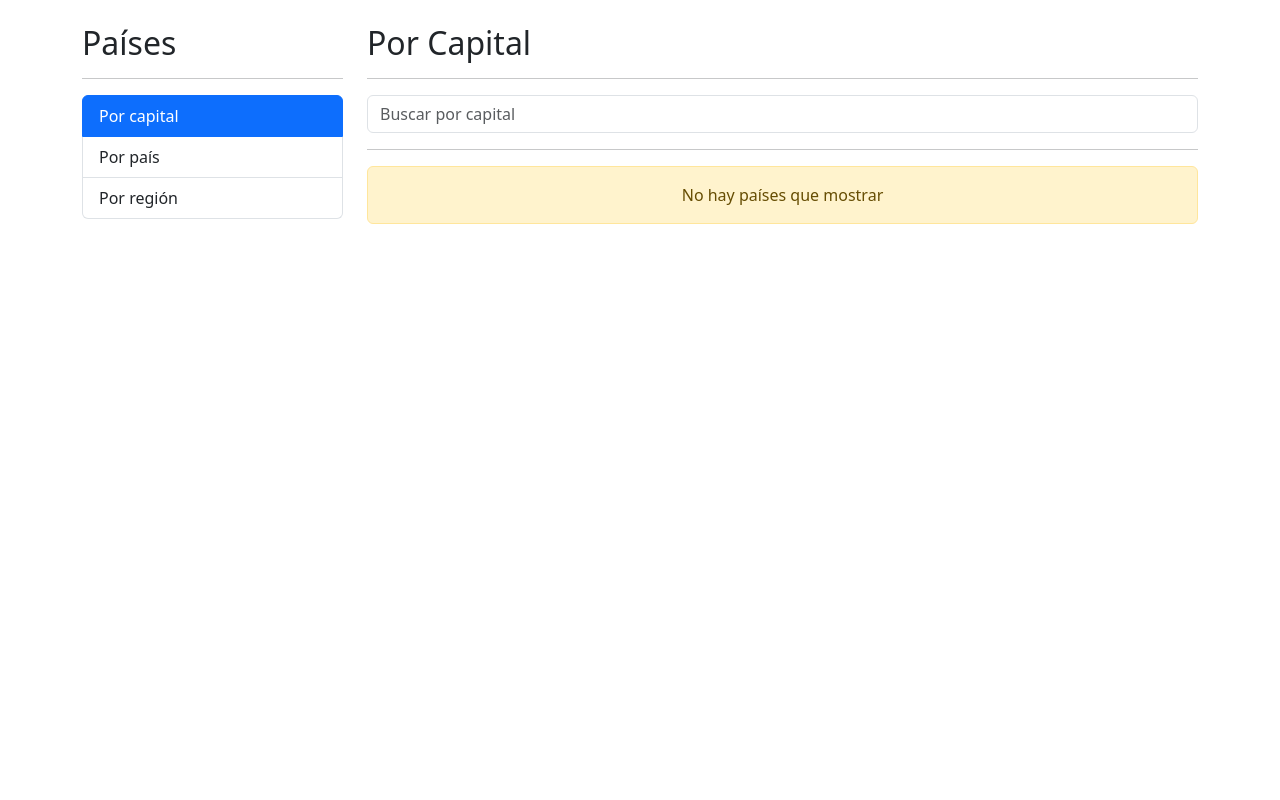
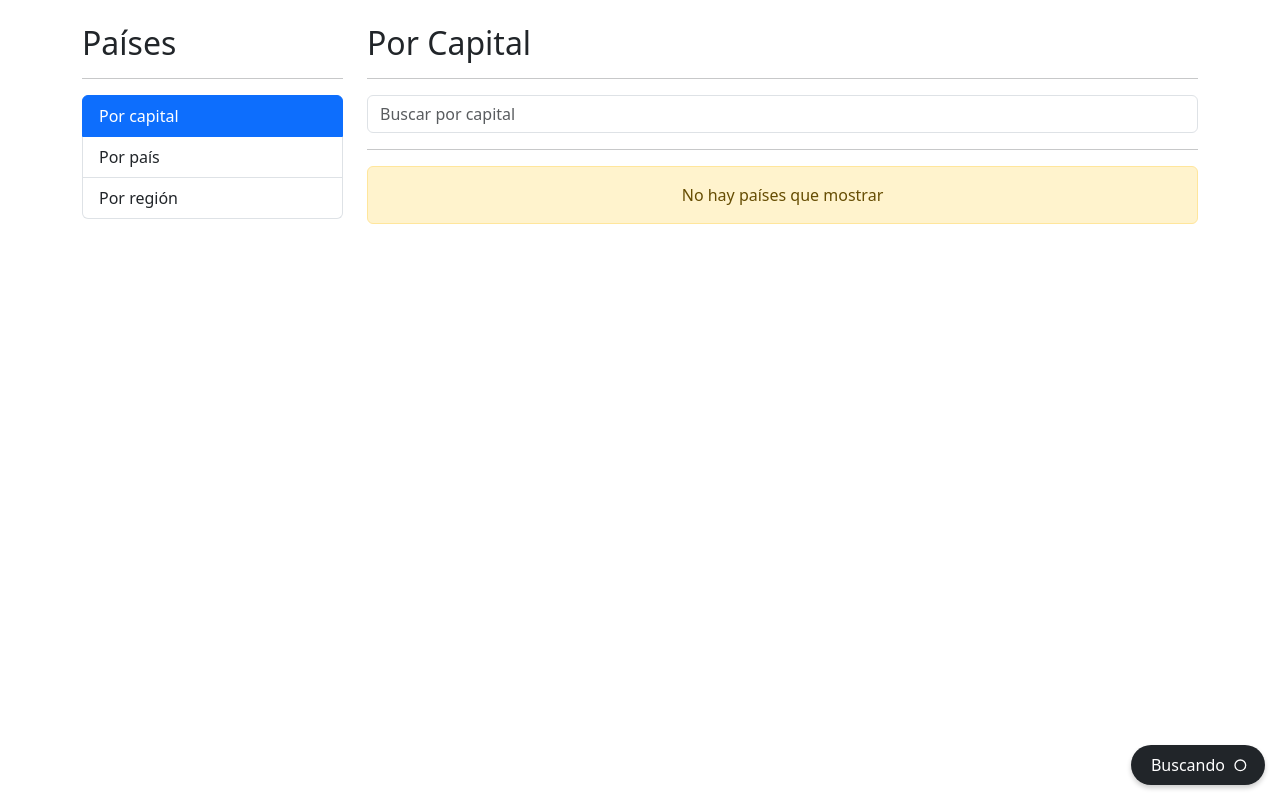
Before and after one commit to jasonccode/CountryApp-Angular, an Angular app: page /countries/by-capital in a window 1280 px wide. Built offline with nearby package versions, Linux system fonts and the light colour scheme.

Commit message:
LoadingComponent - Mostrar un indicador de carga

```diff
--- a/src/app/countries/pages/by-capital-page/by-capital-page.component.html
+++ b/src/app/countries/pages/by-capital-page/by-capital-page.component.html
@@ -10,6 +10,7 @@
 <div class="row">
   <div class="col">
     <hr />
+    <shared-loading-spinner></shared-loading-spinner>
     <countries-table [countries]="countries"></countries-table>
   </div>
 </div>
--- /dev/null
+++ b/src/app/shared/components/loading-spinner/loading-spinner.component.css
@@ -0,0 +1,16 @@
+.spinner-container {
+  align-items: center;
+  background-color: black;
+  border-radius: 20px;
+  bottom: 15px;
+  color: white;
+  display: flex;
+  padding: 5px 10px;
+  position: fixed;
+  right: 15px;
+  box-shadow: 0px 3px 5px rgba(0, 0, 0, 0.2);
+}
+
+span{
+  margin-left: 10px;
+}
--- /dev/null
+++ b/src/app/shared/components/loading-spinner/loading-spinner.component.html
@@ -0,0 +1,82 @@
+<div class="spinner-container bg-dark">
+  <span>Buscando</span>
+
+  <!-- By Sam Herbert (@sherb), for everyone. More @ http://goo.gl/7AJzbL -->
+  <svg
+    width="30"
+    height="30"
+    viewBox="0 0 45 45"
+    xmlns="http://www.w3.org/2000/svg"
+    stroke="#fff"
+  >
+    <g
+      fill="none"
+      fill-rule="evenodd"
+      transform="translate(1 1)"
+      stroke-width="2"
+    >
+      <circle cx="22" cy="22" r="6" stroke-opacity="0">
+        <animate
+          attributeName="r"
+          begin="1.5s"
+          dur="3s"
+          values="6;22"
+          calcMode="linear"
+          repeatCount="indefinite"
+        />
+        <animate
+          attributeName="stroke-opacity"
+          begin="1.5s"
+          dur="3s"
+          values="1;0"
+          calcMode="linear"
+          repeatCount="indefinite"
+        />
+        <animate
+          attributeName="stroke-width"
+          begin="1.5s"
+          dur="3s"
+          values="2;0"
+          calcMode="linear"
+          repeatCount="indefinite"
+        />
+      </circle>
+      <circle cx="22" cy="22" r="6" stroke-opacity="0">
+        <animate
+          attributeName="r"
+          begin="3s"
+          dur="3s"
+          values="6;22"
+          calcMode="linear"
+          repeatCount="indefinite"
+        />
+        <animate
+          attributeName="stroke-opacity"
+          begin="3s"
+          dur="3s"
+          values="1;0"
+          calcMode="linear"
+          repeatCount="indefinite"
+        />
+        <animate
+          attributeName="stroke-width"
+          begin="3s"
+          dur="3s"
+          values="2;0"
+          calcMode="linear"
+          repeatCount="indefinite"
+        />
+      </circle>
+      <circle cx="22" cy="22" r="8">
+        <animate
+          attributeName="r"
+          begin="0s"
+          dur="1.5s"
+          values="6;1;2;3;4;5;6"
+          calcMode="linear"
+          repeatCount="indefinite"
+        />
+      </circle>
+    </g>
+  </svg>
+</div>
--- a/src/app/shared/shared.module.ts
+++ b/src/app/shared/shared.module.ts
@@ -7,6 +7,7 @@
 import { SidebarComponent } from './components/sidebar/sidebar.component';
 import { ContactPageComponent } from './pages/contact-page/contact-page.component';
 import { SearchBoxComponent } from './components/search-box/search-box.component';
+import { LoadingSpinnerComponent } from './components/loading-spinner/loading-spinner.component';
 
 
 
@@ -17,6 +18,7 @@
     SidebarComponent,
     ContactPageComponent,
     SearchBoxComponent,
+    LoadingSpinnerComponent,
   ],
   imports: [
     CommonModule,
@@ -27,7 +29,8 @@
     AboutPageComponent,
     SidebarComponent,
     ContactPageComponent,
-    SearchBoxComponent
+    SearchBoxComponent,
+    LoadingSpinnerComponent
 
   ]
 })
```
Also changed, not shown: src/app/shared/components/loading-spinner/loading-spinner.component.ts (added, +10 -0 lines).
